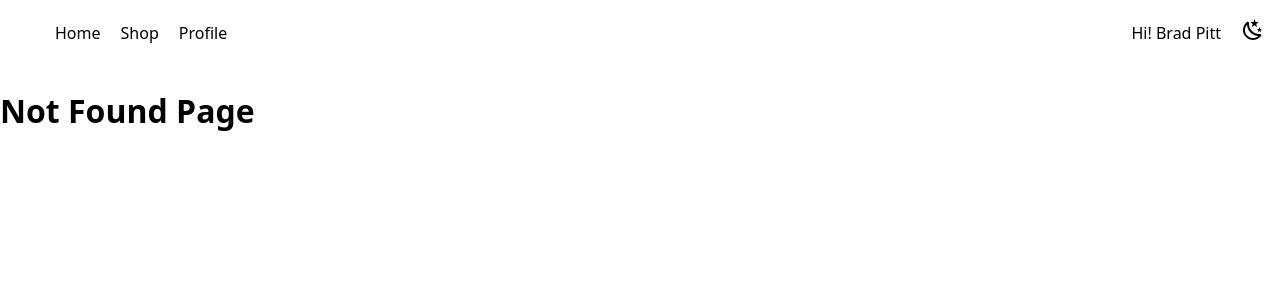
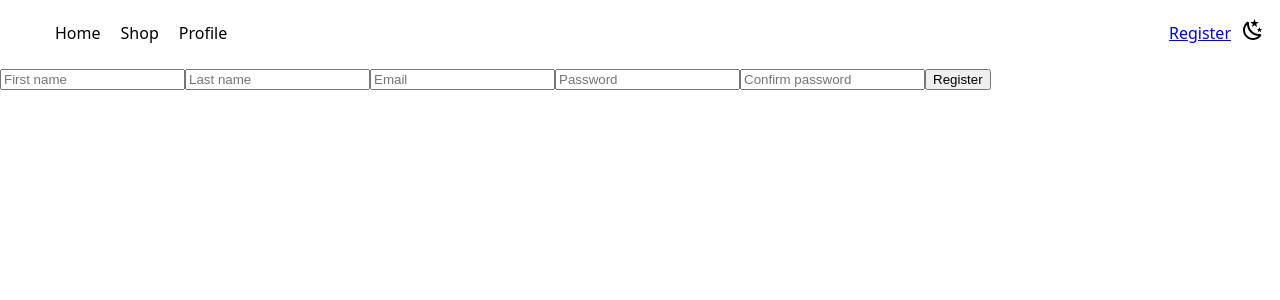
Before and after one commit to MakarKolesnyk/props-practice, a React (Vite) app: page /register in a window 1280 px wide. Before the commit this address had no page. Shown: the top 300 px of the page. Built offline with nearby package versions, Linux system fonts and the light colour scheme.

Commit message:
Add RegisterForm & LoginForm

```diff
--- a/package.json
+++ b/package.json
@@ -14,9 +14,11 @@
     "@mdi/react": "^1.6.1",
     "classnames": "^2.5.1",
     "date-fns": "^4.1.0",
+    "formik": "^2.4.9",
     "react": "^19.2.0",
     "react-dom": "^19.2.0",
-    "react-router-dom": "^7.13.1"
+    "react-router-dom": "^7.13.1",
+    "yup": "^1.7.1"
   },
   "devDependencies": {
     "@eslint/js": "^9.39.1",
--- a/src/App.jsx
+++ b/src/App.jsx
@@ -1,7 +1,7 @@
 import Header from "./components/Header/Header";
 import { BrowserRouter, Route, Routes } from "react-router-dom";
 import HomePage from "./pages/HomePage";
-import { ThemeContext } from "./Contexts";
+import { ThemeContext, UserContext } from "./Contexts";
 import { useState } from "react";
 import CONSTANTS from "./contants";
 import ShopPage from "./pages/ShopPage";
@@ -9,11 +9,15 @@ import NotFoundPage from "./pages/NotFound/NotFoundPage";
 import ProfilesPage from "./pages/ProfilesPage";
 import ProfileInfo from "./components/Profile/ProfileInfo";
 import ProfileSettings from "./components/Profile/ProfileSettings";
+import RegisterForm from "./components/forms/RegisterForm";
+import LoginForm from "./components/forms/LoginForm";
 
 function App() {
   const [theme, setTheme] = useState(CONSTANTS.THEME.LIGHT);
+  const [user, setUser] = useState(null);
   return (
     <BrowserRouter>
+      <UserContext.Provider value={{ user, setUser }}>
         <ThemeContext.Provider value={{ theme, setTheme }}>
           <Header />
           <Routes>
@@ -23,9 +27,12 @@ function App() {
               <Route path="info" element={<ProfileInfo />} />
               <Route path="settings" element={<ProfileSettings />} />
             </Route>
+            <Route path="register" element={<RegisterForm />} />
+            <Route path="login" element={<LoginForm />} />
             <Route path="*" element={<NotFoundPage />} />
           </Routes>
         </ThemeContext.Provider>
+      </UserContext.Provider>
     </BrowserRouter>
   );
 }
--- a/src/Contexts/index.js
+++ b/src/Contexts/index.js
@@ -7,3 +7,5 @@ const userAccount = {
   lastName: "Pitt",
 };
 export const userAccountContext = createContext(userAccount);
+
+export const UserContext = createContext()
--- a/src/components/HOCs/index.jsx
+++ b/src/components/HOCs/index.jsx
@@ -1,5 +1,5 @@
 import { useContext } from "react";
-import { ThemeContext, userAccountContext } from "../../Contexts";
+import { ThemeContext, userAccountContext, UserContext } from "../../Contexts";
 
 export const withTheme = (InnerComponent) => {
   return function InnerComponentWithTheme(props) {
@@ -14,3 +14,10 @@ export const withUserAccount = (InnerComponent) => {
     return <InnerComponent user={user} {...props} />;
   };
 };
+
+export const withUserAuth = (InnerComponent) => {
+  return function InnerComponentWithUserAuth(props) {
+    const { user, setUser } = useContext(UserContext);
+    return <InnerComponent user={user} setUser={setUser} {...props} />;
+  };
+};
--- a/src/components/Header/Header.jsx
+++ b/src/components/Header/Header.jsx
@@ -2,17 +2,24 @@ import Icon from "@mdi/react";
 import { mdiWhiteBalanceSunny, mdiWeatherNight } from "@mdi/js";
 import cx from "classnames";
 import CONSTANTS from "../../contants";
-import { withTheme, withUserAccount } from "./../HOCs/index";
+import { withTheme, withUserAuth } from "./../HOCs/index";
 import { PropTypes } from "prop-types";
 import styles from "./Header.module.scss";
-import Menu from './../Menu/Menu';
+import Menu from "./../Menu/Menu";
+import { Link, useNavigate } from "react-router-dom";
+import { useEffect, useState } from "react";
 
 const Header = (props) => {
-  const {
-    theme,
-    setTheme,
-    user: { firstName, lastName },
-  } = props;
+  const { theme, setTheme, user, setUser } = props;
+  const [isSavedUser, setIsSaveduser] = useState(false);
+  const navigate = useNavigate();
+  useEffect(() => {
+    const savedUser = localStorage.getItem("user");
+    if (savedUser) {
+      setIsSaveduser(true);
+    }
+    return () => {};
+  }, []);
   const changeTheme = () => {
     setTheme(
       theme === CONSTANTS.THEME.LIGHT
@@ -24,12 +31,22 @@ const Header = (props) => {
     [styles["light"]]: theme === CONSTANTS.THEME.LIGHT,
     [styles["dark"]]: theme === CONSTANTS.THEME.DARK,
   });
+  const logOutUser = () => {
+    setUser(null);
+    navigate("/login");
+  };
   return (
     <header className={headerClasses}>
-      <Menu/>
-      <p>
-        Hi! {firstName} {lastName}
-      </p>
+      <Menu />
+      {user ? (
+        <p>
+          Hi! {user.firstName}! <button onClick={logOutUser}>log out</button>
+        </p>
+      ) : isSavedUser ? (
+        <Link to="login">Login</Link>
+      ) : (
+        <Link to="register">Register</Link>
+      )}
       <span onClick={changeTheme} className={styles.themeBtn}>
         {theme === CONSTANTS.THEME.LIGHT ? (
           <Icon path={mdiWeatherNight} size={1} />
@@ -50,4 +67,4 @@ Header.propTypes = {
   }),
 };
 
-  export default withUserAccount(withTheme(Header));
+export default withUserAuth(withTheme(Header));
--- /dev/null
+++ b/src/components/forms/LoginForm.jsx
@@ -0,0 +1,51 @@
+import { Formik, Form, Field, ErrorMessage } from "formik";
+import { loginSchema } from "../../helpers/validation";
+import { withUserAuth } from './../HOCs/index';
+import { useNavigate } from "react-router-dom";
+
+const LoginForm = (props) => {
+    const {setUser} = props
+    const navigate = useNavigate()
+  return (
+    <Formik
+      initialValues={{
+        email: "",
+        password: "",
+      }}
+      validationSchema={loginSchema}
+      onSubmit={(values) => {
+        const savedUser = JSON.parse(localStorage.getItem("user"));
+        if (
+          savedUser &&
+          savedUser.email === values.email &&
+          savedUser.password === values.password
+        ) {
+            alert('Login succses')
+            setUser(savedUser)
+            navigate('/')
+        } else {
+            alert("email or password is wrong")
+        }
+      }}
+    >
+      {() => {
+        return (
+          <Form>
+            <label>
+              <Field type="email" name="email" placeholder="Email" />
+              <ErrorMessage name="email" component="div" />
+            </label>
+            <label>
+              <Field type="password" name="password" placeholder="Password" />
+              <ErrorMessage name="password" component="div" />
+            </label>
+            <button type="submit">log in</button>
+          </Form>
+        );
+      }}
+    </Formik>
+  );
+};
+
+const LoginFormWithHOC = withUserAuth(LoginForm)
+export default LoginFormWithHOC;
--- /dev/null
+++ b/src/components/forms/RegisterForm.jsx
@@ -0,0 +1,67 @@
+import { Formik, Form, Field, ErrorMessage } from "formik";
+import { registerSchema } from "./../../helpers/validation";
+import { withUserAuth } from "./../HOCs/index";
+import { useNavigate } from "react-router-dom";
+
+const RegisterForm = (props) => {
+    const navigate = useNavigate()
+  const { setUser } = props;
+  return (
+    <Formik
+      initialValues={{
+        firstName: "",
+        lastName: "",
+        email: "",
+        password: "",
+        confirmPassword: "",
+      }}
+      onSubmit={(values) => {
+        const user = {
+          firstName: values.firstName,
+          lastName: values.lastName,
+          email: values.email,
+          password: values.password,
+        };
+        localStorage.setItem("user", JSON.stringify(user), setUser(user));
+        alert('Registration succses!')
+        navigate('/')
+      }}
+      validationSchema={registerSchema}
+    >
+      {() => {
+        return (
+          <Form>
+            <label>
+              <Field type="text" name="firstName" placeholder="First name" />
+              <ErrorMessage name="firstName" component="div" />
+            </label>
+            <label>
+              <Field type="text" name="lastName" placeholder="Last name" />
+              <ErrorMessage name="lastName" component="div" />
+            </label>
+            <label>
+              <Field type="email" name="email" placeholder="Email" />
+              <ErrorMessage name="email" component="div" />
+            </label>
+            <label>
+              <Field type="password" name="password" placeholder="Password" />
+              <ErrorMessage name="password" component="div" />
+            </label>
+            <label>
+              <Field
+                type="password"
+                name="confirmPassword"
+                placeholder="Confirm password"
+              />
+              <ErrorMessage name="confirmPassword" component="div" />
+            </label>
+            <button type="submit">Register</button>
+          </Form>
+        );
+      }}
+    </Formik>
+  );
+};
+
+const RegisterFormWithHOC = withUserAuth(RegisterForm);
+export default RegisterFormWithHOC;
--- /dev/null
+++ b/src/helpers/validation.js
@@ -0,0 +1,24 @@
+import * as Yup from "yup";
+
+const nameSchema = Yup.string().trim().min(3).max(10);
+const emailSchema = Yup.string()
+  .trim()
+  .email("Invalid email format")
+  .required("Email is required");
+
+const passwordSchema = Yup.string().min(6).required("Password is required");
+
+export const registerSchema = Yup.object({
+  firstName: nameSchema.required("First name is required"),
+  lastName: nameSchema.required("Last name is required"),
+  email: emailSchema,
+  password: passwordSchema,
+  confirmPassword: Yup.string()
+    .oneOf([Yup.ref("password")], `Passwords must match`)
+    .required("Confirm password is required"),
+});
+
+export const loginSchema = Yup.object({
+  email: emailSchema,
+  password: passwordSchema,
+});
```
Also changed, not shown: 1 other file (tests, documents, lock files or other folders). Lines whose indentation alone changed are shown as unchanged.
